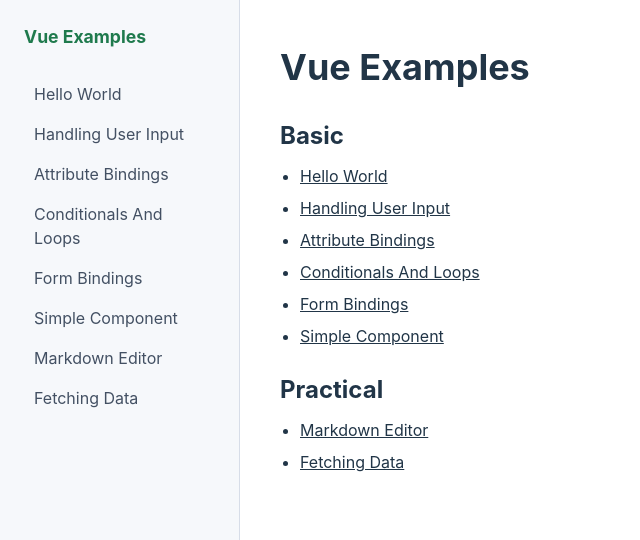
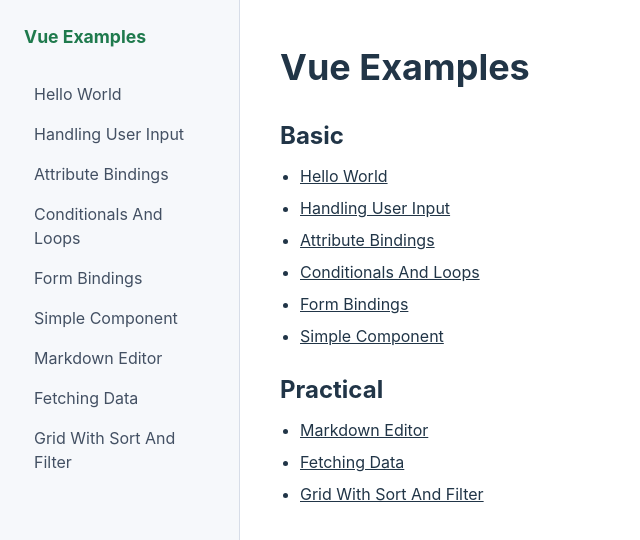
Before and after one commit to tkgakr/vue-examples, a Vue app: page / in a window 1280 px wide. Shown: the top 540 px of the page, without its empty margins (0-640 px from the left). Built offline with nearby package versions, Linux system fonts and the light colour scheme.

Commit message:
feat: Grid with Sort and Filterのルートを追加

```diff
--- a/src/router/index.ts
+++ b/src/router/index.ts
@@ -41,6 +41,11 @@
     component: () => import('@/examples/practical/fetching-data/FetchingData.vue'),
     meta: { category: 'Practical', title: 'Fetching Data' },
   },
+  {
+    path: '/practical/grid-with-sort-and-filter',
+    component: () => import('@/examples/practical/grid-with-sort-and-filter/GridWithSortAndFilter.vue'),
+    meta: { category: 'Practical', title: 'Grid With Sort And Filter' },
+  },
 ] satisfies RouteRecordRaw[]
 
 const routes: RouteRecordRaw[] = [
```
